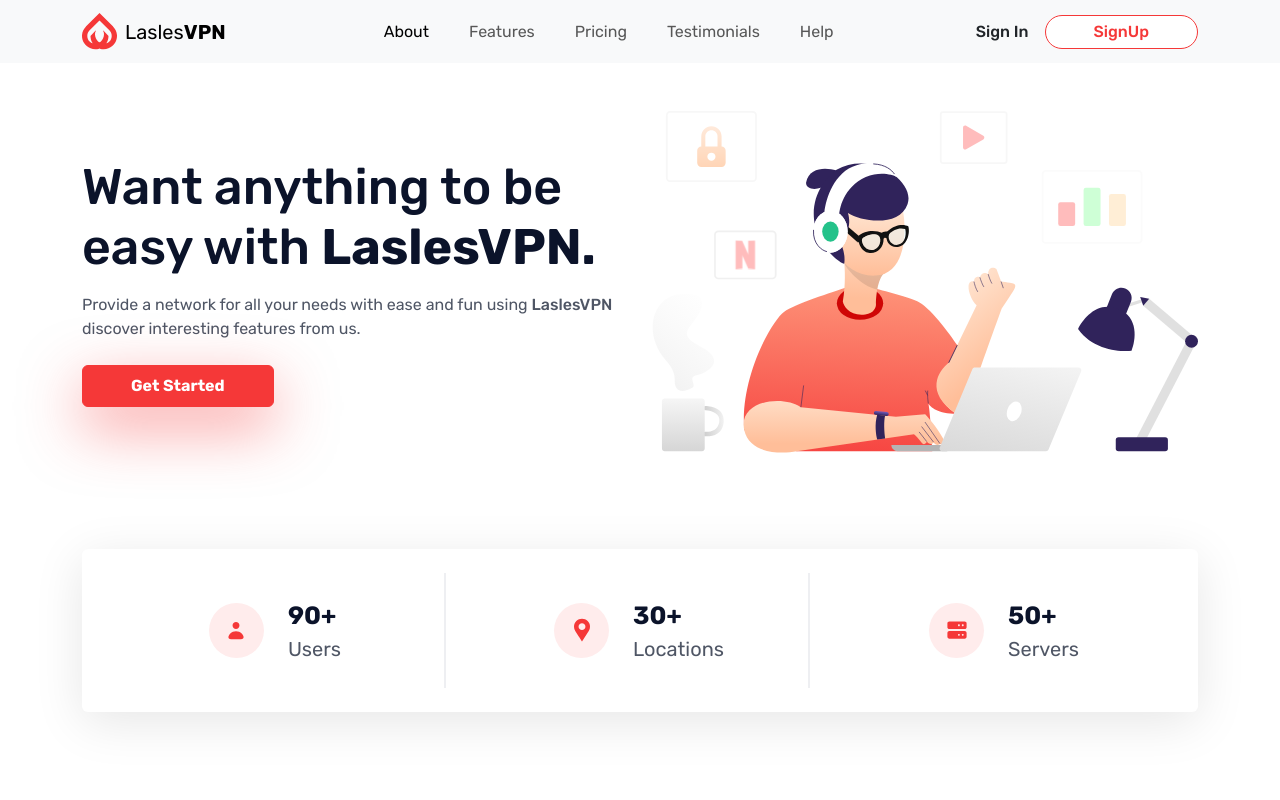
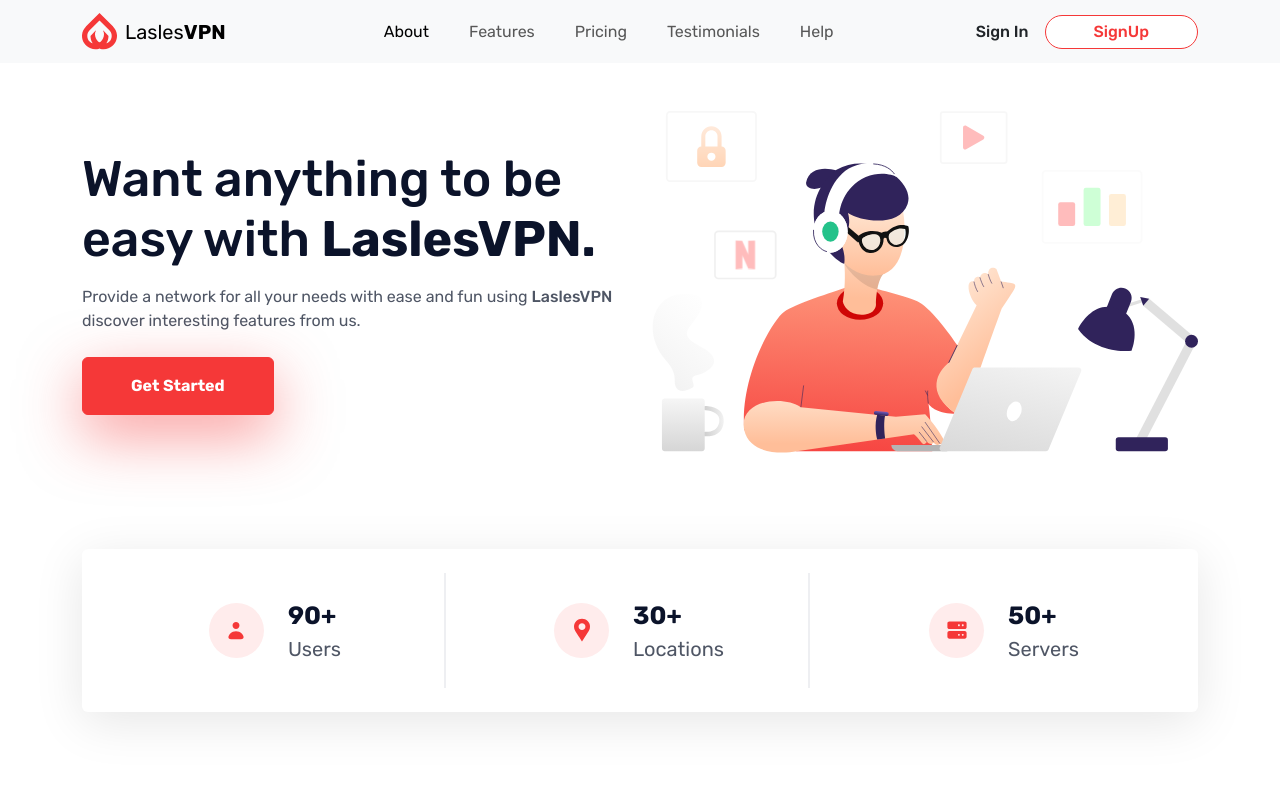
Before and after one commit to Devasurya-S/lasles-vpn, a React (Vite) app: page / in a window 1280 px wide. Shown: the top 800 px of the page. Built offline with nearby package versions, Linux system fonts and the light colour scheme.

Commit message:
btn style change

```diff
--- a/src/components/ButtonPrimary.jsx
+++ b/src/components/ButtonPrimary.jsx
@@ -3,7 +3,7 @@ import React from 'react'
 const ButtonPrimary = (props) => {
     const {btnName} = props;
   return (
-    <button className="rounded-2 fw-bold px-5 py-2 btn-shdaow-type-1 text-type-1">
+    <button className="rounded-2 fw-bold px-5 py-3 btn-shdaow-type-1 text-type-1">
         {btnName}
     </button>
   )
```
